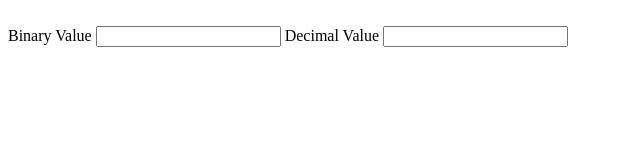
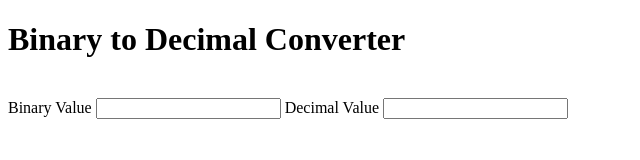
Before and after one commit to davelilleystone/bin2dec, a plain HTML site: page index.html in a window 1280 px wide. Shown: the whole page, without its empty margins (0-640 px from the left). Drawn offline with Linux system fonts and the light colour scheme.

Commit message:
add page heading

```diff
--- a/index.html
+++ b/index.html
@@ -9,6 +9,7 @@
   </head>
   <body>
     <main class="container">
+      <h1>Binary to Decimal Converter</h1>
       <div class="error-message hidden">
         <span>Please enter either 0 or 1.</span>
       </div>
```
